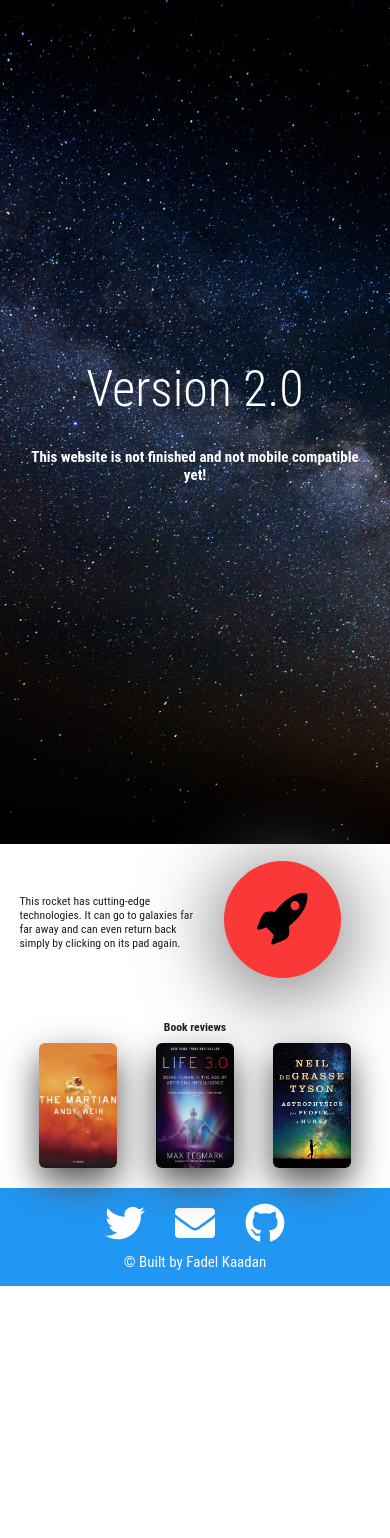
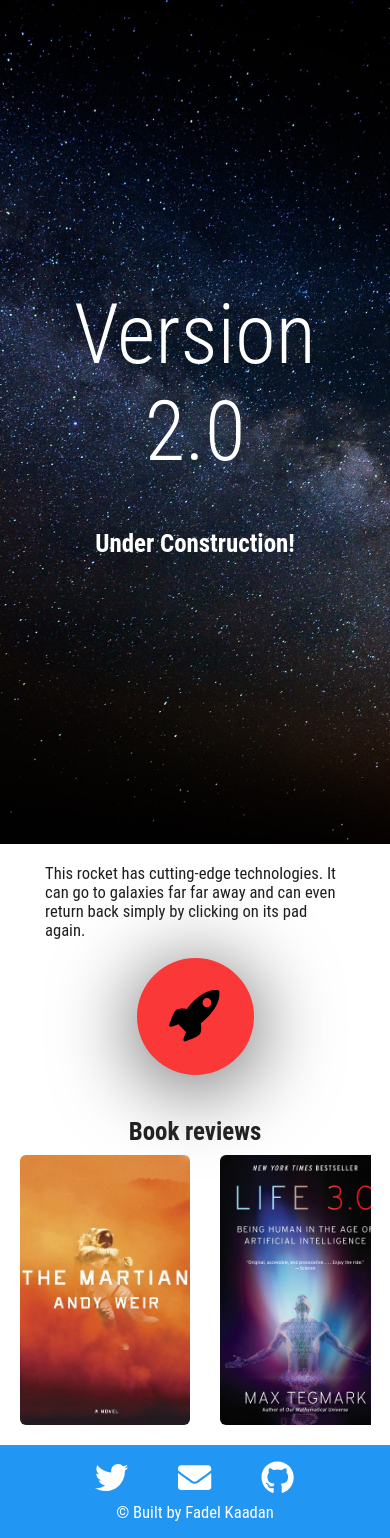
Before and after one commit to Fadelkaadan/Portfolio, a React (Create React App) app: page / in a window 390 px wide. Before the commit the page ends 1286 px from the top, so only its background shows below. Built offline with nearby package versions, Linux system fonts and the light colour scheme.

Commit message:
imporve footer and bookshelf responsiveness

```diff
--- a/package.json
+++ b/package.json
@@ -1,4 +1,5 @@
 {
+  "homepage": "http://fadelkaadan.github.io/personal-website",
   "name": "personal-website",
   "version": "0.1.0",
   "private": true,
@@ -12,6 +13,8 @@
     "react-scripts": "3.4.1"
   },
   "scripts": {
+    "predeploy": "npm run build",
+    "deploy": "gh-pages -d build",
     "start": "react-scripts start",
     "build": "react-scripts build",
     "test": "react-scripts test",
@@ -31,5 +34,8 @@
       "last 1 firefox version",
       "last 1 safari version"
     ]
+  },
+  "devDependencies": {
+    "gh-pages": "^2.2.0"
   }
 }
--- a/src/components/App/style.css
+++ b/src/components/App/style.css
@@ -21,9 +21,21 @@
     margin: 0;
     box-sizing: border-box;
 }
+
 html {
-    font-size: 62.5%;
+    font-size: 16px;
 }
+@media screen and (min-width: 320px) {
+    html {
+        font-size: calc(16px + 6 * ((100vw - 320px) / 680));
+    }
+}
+@media screen and (min-width: 1000px) {
+    html {
+        font-size: 22px;
+    }
+}
+
 body {
     font-family: 'Roboto Condensed', sans-serif;
     font-weight: 400;
@@ -35,3 +47,19 @@ body {
     grid-template-columns: [full-start] 5vw [center-start] repeat(6, 1fr) [center-end] 5vw [full-end];
     grid-template-rows: 100vh 1fr min-content;
 }
+
+
+/* /* Extra small devices (phones, 600px and down) */
+/* @media only screen and (max-width: 600px) {...}  */
+
+/* Small devices (portrait tablets and large phones, 600px and up) */
+/* @media only screen and (min-width: 600px) {...}  */
+
+/* Medium devices (landscape tablets, 768px and up) */
+/* @media only screen and (min-width: 768px) {...}  */
+
+/* Large devices (laptops/desktops, 992px and up) */
+/* @media only screen and (min-width: 992px) {...}  */
+
+/* Extra large devices (large laptops and desktops, 1200px and up) */
+/* @media only screen and (min-width: 1200px) {...} */
--- a/src/components/Bookshelf/Book/Book.css
+++ b/src/components/Bookshelf/Book/Book.css
@@ -1,9 +1,16 @@
 .book {
     height: calc(20vw * 1.6);
     width: 20vw;
-    font-size: 1.4rem;
+    min-width: 170px;
+    min-height: 270px;
     perspective: 150rem;
-    -moz-perspective: 150rem;
+}
+.book:not(:last-child) {
+    margin-right: 30px;
+}
+
+.rating {
+    margin-bottom: 1rem;
 }
 
 .book__side {
@@ -13,18 +20,9 @@
     backface-visibility: hidden;
     border-radius: 6px;
     overflow: hidden;
-    /* box-shadow: 0 15px 40px rgba(51, 51, 51, 0.15); */
     box-shadow: 0 15px 35px rgb(83, 83, 83);
     transition: all .8s ease;
     background-position: center;
-}
-
-.book h3 {
-    align-self: center;
-}
-
-.book p {
-    align-self: start;
 }
 
 .book__side--front-1 {
@@ -38,12 +36,17 @@
 }
 
 .book__side--back {
+    display: flex;
+    flex-direction: column;
+    justify-content: center;
+    align-items: center;
     text-align: center;
+
     position: absolute;
     top: 0;
     transform: rotateY(180deg);
     -moz-transform: rotateY(180deg);
-    padding: 1rem 2rem;
+    padding: 0 1rem;
 }
 .book__side--back-1 {
     background: var(--color-book-1);
@@ -62,3 +65,11 @@
     transform: rotateY(0);
     -moz-transform: rotateY(0);
 }
+
+
+
+@media only screen and (max-width: 768px) {
+    .book__side {
+        box-shadow: none;
+    }
+}
--- a/src/components/Bookshelf/Book/Book.js
+++ b/src/components/Bookshelf/Book/Book.js
@@ -8,8 +8,8 @@ const Book = (props) => {
         <div className={`book ${bookClassName}}`}>
             <div className={`book__side book__side--front ${cover}`}></div>
             <div className={`book__side book__side--back ${backcover}`}>
-                <h3>&#9733;&#9733;&#9733;&#9733;&#9733;</h3>
-                <p>"Lorem ipsum dolor sit amet consectetur adipisicing elit. Et iure natus delectus accusamus soluta voluptatem nam, corrupti porro nostrum veniam odit sint nihil esse minima temporibus quis iste? Aliquid, dolor?"</p>
+                <h3 className="rating">&#9733;&#9733;&#9733;&#9733;&#9733;</h3>
+                <p>"Lorem ipsum dolor sit amet consectetur adipisicing elit. Et iure natus delectus accusamus soluta voluptatem nam Aliquid, dolor?"</p>
             </div>
         </div>
     )
--- a/src/components/Bookshelf/Bookshelf.css
+++ b/src/components/Bookshelf/Bookshelf.css
@@ -1,6 +1,6 @@
 .bookshelf {
     background-color: var(--color-white);
-    grid-column: full-start / full-end;
+    grid-column: center-start / center-end;
 
     display: flex;
     flex-direction: column;
@@ -8,7 +8,7 @@
 }
 .heading {
     font-family: 'Roboto Condensed', sans-serif;
-    font-size: 3vw;
+    /* font-size: 3vw; */
     color: var(--color-gray-dark-3);
     align-self: center;
     margin-bottom: 2.5vw;
@@ -16,5 +16,12 @@
 
 .books {
     display: flex;
-    justify-content: space-evenly;
+    justify-content: space-between;
+
 }
+
+@media only screen and (max-width: 768px) {
+    .books {
+        overflow: scroll;
+    }
+}
--- a/src/components/Footer/Footer.css
+++ b/src/components/Footer/Footer.css
@@ -1,27 +1,21 @@
 .footer {
     grid-column: full-start / full-end;
     background-color: var(--color-blue);
-    padding: 1.5rem 0;
+    padding: 1rem 0;
 
-    display: grid;
-    grid-template-columns: [full-start] 1fr [center-start] 1fr [center-end] 1fr [full-end];
-    grid-template-rows: max-content;
-}
-
-.footer__links {
-    grid-column: center-start / center-end;
-
-    display: grid;
-    grid-auto-flow: column;
-    justify-items: center;
+    display: flex;
+    flex-direction: column;
     align-items: center;
-    grid-column-gap: 3rem;
 }
 
 .footer__links a {
     text-decoration: none;
     color: var(--color-white);
-    font-size: 4rem;
+    font-size: 2rem;
+}
+
+.footer__links a:not(:last-child) {
+    margin-right: 3rem;
 }
 
 .footer__links a > * {
@@ -33,12 +27,8 @@
 }
 
 .legal {
-    grid-column: center-start / center-end;
     cursor: none;
-    font-size: 1.5rem;
     transition: all .1s;
-    justify-self: center;
-    align-self: center;
 }
 
 
--- a/src/components/Main/Main.js
+++ b/src/components/Main/Main.js
@@ -7,7 +7,7 @@ const Main = (props) => {
         <div className="main">
             <div className="main__content">
                 <h1>Version 2.0</h1>
-                <h2 className="swoosh">This website is not finished and not mobile compatible yet!</h2>
+                <h2 className="swoosh">Under Construction!</h2>
             </div>
         </div>
     )
--- a/src/components/Spaceport/Rocket/Rocket.css
+++ b/src/components/Spaceport/Rocket/Rocket.css
@@ -30,11 +30,7 @@
 }
 
 .falcon--control-panel {
-    grid-column: 2 / -1;
 
-    display: grid;
-    align-items: center;
-    justify-items: center;
 }
 
 .falcon--btn {
--- a/src/components/Spaceport/Spaceport.css
+++ b/src/components/Spaceport/Spaceport.css
@@ -1,19 +1,30 @@
 .section-falcon {
     grid-column: center-start / center-end;
     padding: 5vw 0;
-
-    display: grid;
-	grid-template-columns: repeat(2, 1fr);
+    display: flex;
+    /* flex-direction: row; */
+    align-items: center;
+    /* justify-items: center; */
+    justify-content: space-between;
+    flex-wrap: wrap;
 }
 
 .falcon--description {
-    grid-column: 1 / 2;
-    display: grid;
-    align-items: center;
-    justify-items: center;
+   width: 50%;
+   min-width: 300px;
 }
 
 .falcon--description__text {
     color: var(--color-gray-dark-3);
-    font-size: 3vw;
+    /* font-size: 3vw; */
 }
+
+
+@media only screen and (max-width: 499px) {
+    .section-falcon {
+        justify-content: center;
+    }
+    .falcon--description {
+        margin-bottom: 2.5vh;
+     }
+}
```
Also changed, not shown: 1 other file (tests, documents, lock files or other folders).
